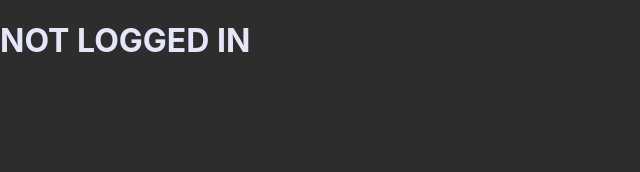
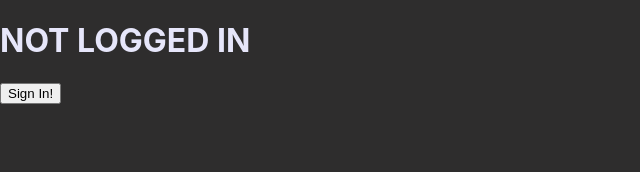
Before and after one commit to V3RT-ctrl/Twitch-Chat-Combiner-JS, a React (Create React App) app: page / in a window 1280 px wide. Shown: the top 172 px of the page, without its empty margins (0-640 px from the left). Built offline with nearby package versions, Linux system fonts and the light colour scheme.

Commit message:
added a signin button

```diff
--- a/package.json
+++ b/package.json
@@ -13,6 +13,7 @@
     "@types/react-dom": "^17.0.11",
     "react": "^17.0.2",
     "react-dom": "^17.0.2",
+    "react-router-dom": "^6.2.1",
     "react-scripts": "5.0.0",
     "request": "^2.88.2",
     "tmi.js": "^1.8.5",
--- a/src/App.tsx
+++ b/src/App.tsx
@@ -6,9 +6,9 @@ import SignIn from './Components/SignIn';
 
 function App() {
   const [isSignedIn, setIsSignedIn] = useState(false)
-  const [token, setToken] = useState("oauth:vaqih57s61q6rkttz9y6ah9nn5h1c4")
+  const [token, setToken] = useState("")
   const URL = window.location.href
-  const [userName, setUserName] = useState("Vert_")
+  const [userName, setUserName] = useState("")
   useEffect(() =>{
     if (!URL.includes("access_token")) {}
     else{
--- a/src/Components/SignIn.tsx
+++ b/src/Components/SignIn.tsx
@@ -1,14 +1,16 @@
-import { useEffect } from "react";
-import TwitchStuff from "../TwitchStuff"
+/* eslint-disable @typescript-eslint/no-unused-vars */
+import { useState } from "react"
 
-export default () =>{
-    let x;
-    useEffect(() => {
-        x = new TwitchStuff();
-    }, [])
+export default function SignIn(){
+    const [url, setURL] = useState(() =>{
+        return `https://id.twitch.tv/oauth2/authorize?client_id=ry0z6cydktvvlye0drm02xqwy8tk9i&redirect_uri=${window.location.href}&response_type=token&scope=chat:read+chat:edit+channel:moderate+whispers:read+whispers:edit+channel_editor`
+    })
+
+
     return (
         <>
         <h1>NOT LOGGED IN </h1>
+        <a href={url}><button id="sign-in-button">Sign In!</button></a>
         </>
     )
 }
```
Also changed, not shown: 1 other file (tests, documents, lock files or other folders).
